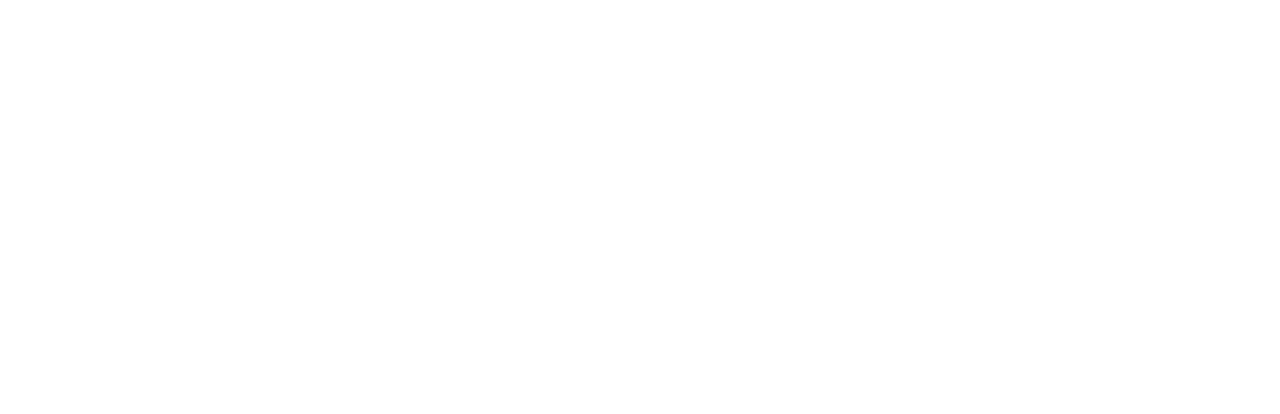
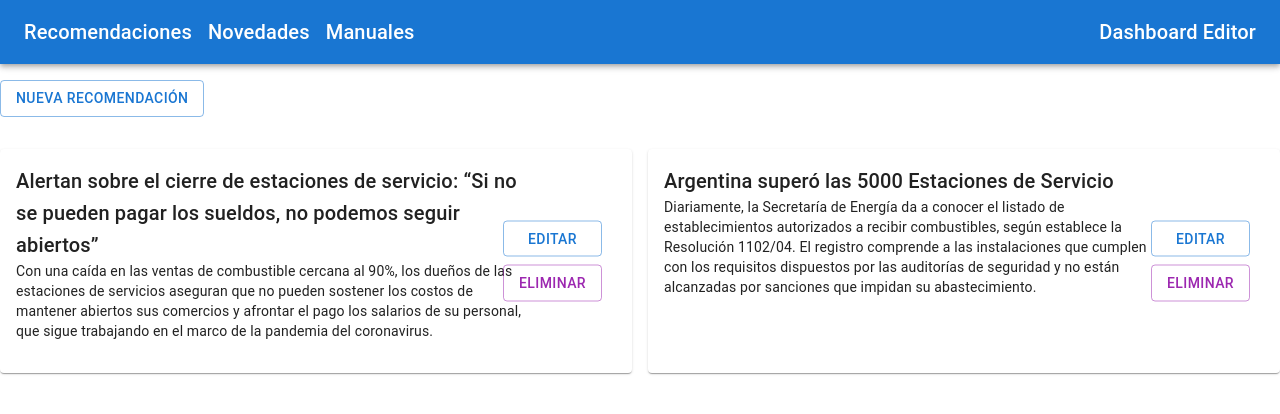
Before and after one commit to MartinGalara/sigesfront, a React (Create React App) app: page /editor in a window 1280 px wide. Shown: the top 414 px of the page. Built offline with nearby package versions, Linux system fonts and the light colour scheme.

Commit message:
dashboard editor

```diff
--- a/src/App.js
+++ b/src/App.js
@@ -13,6 +13,7 @@ import NewPassword from './components/NewPassword/NewPassword';
 import Recomendaciones from './components/Recomendaciones/Recomendaciones';
 import Soporte from './components/Soporte/Soporte';
 import Manuales from './components/Manuales/Manuales';
+import EditorDashboard from './components/EditorDashboard/EditorDashboard';
 
 function App() {
   return (
@@ -44,6 +45,9 @@ function App() {
       <Route exact path='/ticket'>
         <TicketForm/>
       </Route>
+      <Route exact path='/editor'>
+        <EditorDashboard/>
+      </Route>
       <Route exact path='/admin'>
         <AdminDashboard/>
       </Route>
--- /dev/null
+++ b/src/components/EditorDashboard/EditorDashboard.jsx
@@ -0,0 +1,72 @@
+import React, { useState } from "react";
+import AppBar from "@mui/material/AppBar";
+import Toolbar from "@mui/material/Toolbar";
+import Typography from "@mui/material/Typography";
+import { styled } from "@mui/system";
+import Box from "@mui/material/Box";
+
+import EditorRecomendaciones from "./EditorRecomendaciones";
+
+const StyledAppBar = styled(AppBar)(({ theme }) => ({
+  marginBottom: theme.spacing(2),
+}));
+
+const Title = styled(Typography)(({ theme }) => ({
+  flexGrow: 1,
+}));
+
+const OptionWrapper = styled(Box)(({ theme }) => ({
+  display: "flex",
+  alignItems: "center",
+  cursor: "pointer",
+  marginRight: theme.spacing(2),
+}));
+
+const NovedadesComponent = () => {
+  return <div>Componente de Novedades</div>;
+};
+
+const ManualesComponent = () => {
+  return <div>Componente de Manuales</div>;
+};
+
+export default function EditorDashboard() {
+  const [selectedOption, setSelectedOption] = useState("recomendaciones");
+
+  const handleOptionClick = (option) => {
+    setSelectedOption(option);
+  };
+
+  let componentToRender;
+
+  if (selectedOption === "recomendaciones") {
+    componentToRender = <EditorRecomendaciones />;
+  } else if (selectedOption === "novedades") {
+    componentToRender = <NovedadesComponent />;
+  } else if (selectedOption === "manuales") {
+    componentToRender = <ManualesComponent />;
+  }
+
+  return (
+    <div>
+      <StyledAppBar position="static">
+        <Toolbar>
+          <OptionWrapper onClick={() => handleOptionClick("recomendaciones")}>
+            <Typography variant="h6">Recomendaciones</Typography>
+          </OptionWrapper>
+          <OptionWrapper onClick={() => handleOptionClick("novedades")}>
+            <Typography variant="h6">Novedades</Typography>
+          </OptionWrapper>
+          <OptionWrapper onClick={() => handleOptionClick("manuales")}>
+            <Typography variant="h6">Manuales</Typography>
+          </OptionWrapper>
+          <Title variant="h6" component="div" align="right">
+            Dashboard Editor
+          </Title>
+        </Toolbar>
+      </StyledAppBar>
+
+      {componentToRender}
+    </div>
+  );
+}
--- /dev/null
+++ b/src/components/EditorDashboard/EditorRecomendaciones.jsx
@@ -0,0 +1,59 @@
+import React, { useState, useEffect } from "react";
+import { Card, CardContent, Typography, Button, Grid } from "@mui/material";
+import { useHistory } from "react-router-dom";
+
+export default function EditorRecomendaciones() {
+  const datos = [
+    {
+      titulo: "Alertan sobre el cierre de estaciones de servicio: “Si no se pueden pagar los sueldos, no podemos seguir abiertos”",
+      texto: "Con una caída en las ventas de combustible cercana al 90%, los dueños de las estaciones de servicios aseguran que no pueden sostener los costos de mantener abiertos sus comercios y afrontar el pago los salarios de su personal, que sigue trabajando en el marco de la pandemia del coronavirus.",
+      url: "/noticia1"
+    },
+    {
+      titulo: "Argentina superó las 5000 Estaciones de Servicio",
+      texto: "Diariamente, la Secretaría de Energía da a conocer el listado de establecimientos autorizados a recibir combustibles, según establece la Resolución 1102/04. El registro comprende a las instalaciones que cumplen con los requisitos dispuestos por las auditorías de seguridad y no están alcanzadas por sanciones que impidan su abastecimiento.",
+      url: "/noticia2"
+    },
+    // ... Puedes agregar más objetos al array
+  ];
+
+  const history = useHistory();
+
+  const handleEditar = (url) => {
+    history.push(url);
+  };
+
+  const handleEliminar = () => {
+    // Aquí puedes implementar la lógica para eliminar el elemento
+  };
+
+  return (
+    <Grid container spacing={2}>
+      <Grid item xs={12}>
+        <Button variant="outlined" color="primary" style={{ marginBottom: "16px" }} onClick={() => handleEditar("/nueva-recomendacion")}>
+          Nueva Recomendación
+        </Button>
+      </Grid>
+      {datos.map((item, index) => (
+        <Grid item xs={12} sm={6} key={index}>
+          <Card style={{ height: "100%", position: "relative" }}>
+            <CardContent style={{ width: "80%" }}>
+              <Typography variant="h6">{item.titulo}</Typography>
+              <Typography variant="body2" component="p" paragraph>
+                {item.texto.split("\n")[0]}
+              </Typography>
+            </CardContent>
+            <div style={{ position: "absolute", right: "30px", top: "50%", transform: "translateY(-50%)", display: "flex", flexDirection: "column", alignItems: "flex-end" }}>
+              <Button variant="outlined" color="primary" style={{ marginBottom: "8px", width: "100%" }} onClick={() => handleEditar(item.url)}>
+                Editar
+              </Button>
+              <Button variant="outlined" color="secondary" style={{ width: "100%" }} onClick={handleEliminar}>
+                Eliminar
+              </Button>
+            </div>
+          </Card>
+        </Grid>
+      ))}
+    </Grid>
+  );
+}
--- a/src/components/LandingPage/LandingPage.jsx
+++ b/src/components/LandingPage/LandingPage.jsx
@@ -84,6 +84,15 @@ export default function LandingPage() {
               Dashboard Operador
             </Button>
           )}
+          {role === "Editor" && (
+            <Button
+              variant="contained"
+              color="primary"
+              onClick={() => redirectToURL("/editor")}
+            >
+              Dashboard Editor
+            </Button>
+          )}
           <Button
             variant="contained"
             color="secondary"
```
Also changed, not shown: src/components/EditorDashboard/EditorManuales.jsx (added), src/components/EditorDashboard/EditorNovedades.jsx (added).
